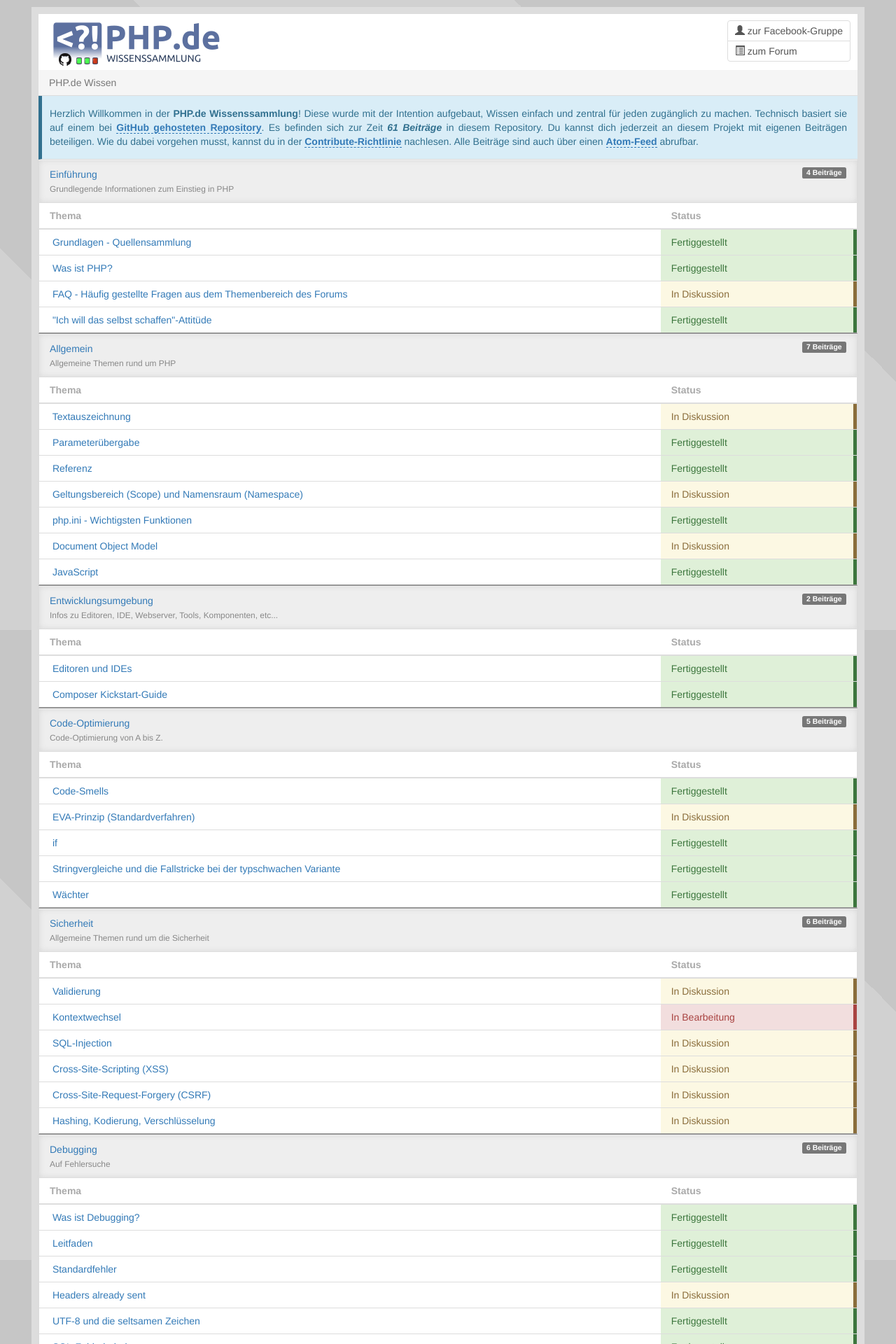
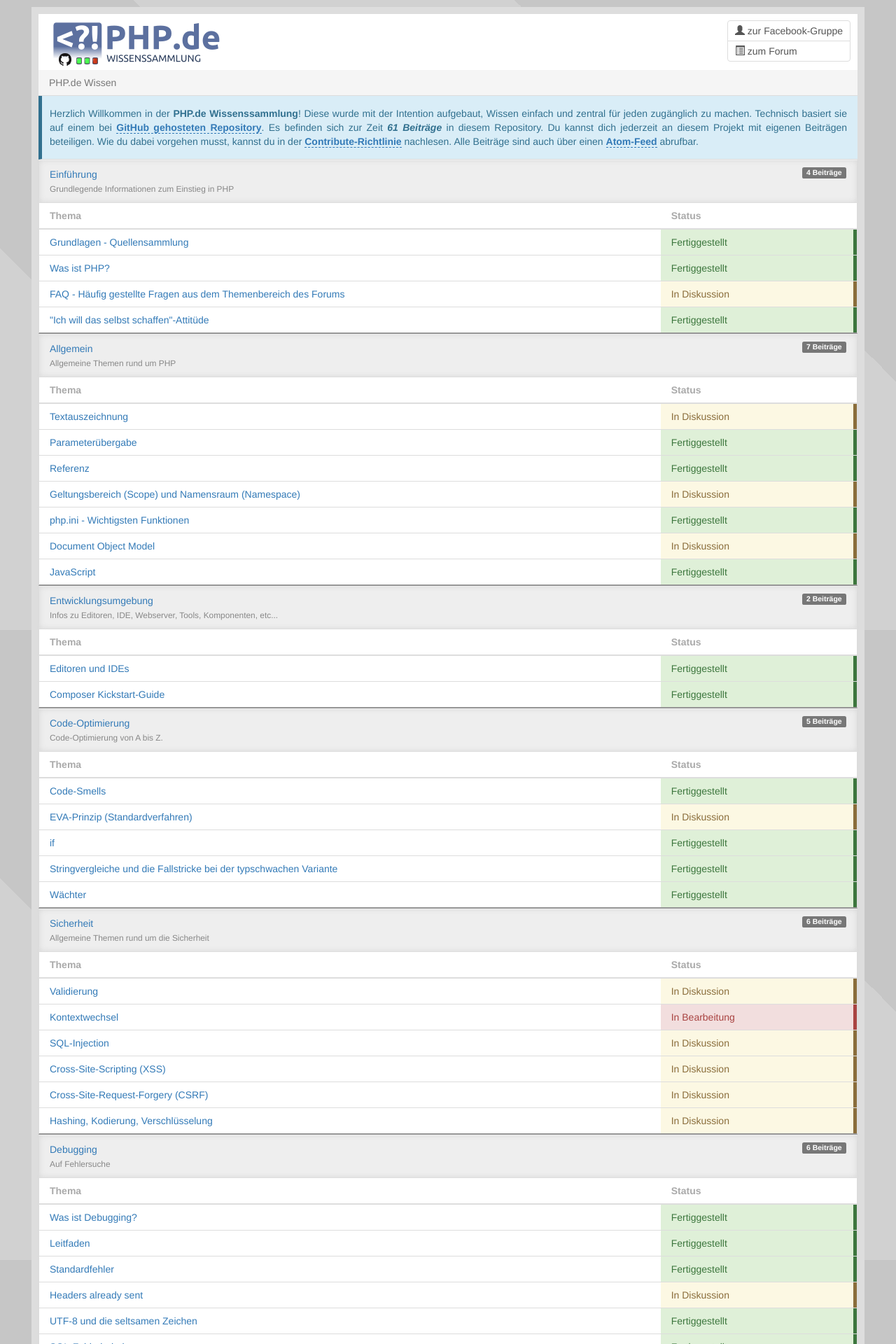
Before and after one commit to php-de/php-de.github.io, a Jekyll site: the page built from index.md, in a window 1280 px wide. Shown: the top 1920 px of the page at 70% size. Built offline with Jekyll 4.4.1, drawn with Linux system fonts in a browser that asks for light colours; nearby versions of some CDN libraries.

Commit message:
Allgemein: Update zu Bootstrap 3.3.7. Fix Links auf Startseite.

```diff
--- a/_layouts/default.html
+++ b/_layouts/default.html
@@ -5,7 +5,7 @@
         <meta name="viewport" content="width=device-width, initial-scale=1.0">
         <title>{% if page.title != 'index' %}{{ page.title }} &middot; {% endif %}PHP.de Wissenssammlung</title>
 
-        <link rel="stylesheet" href="http://netdna.bootstrapcdn.com/bootstrap/3.0.0/css/bootstrap.min.css">
+        <link rel="stylesheet" href="http://netdna.bootstrapcdn.com/bootstrap/3.3.7/css/bootstrap.min.css">
         <link rel="shortcut icon" href="{{ page.root }}/favicon.ico">
         <link rel="alternate" href="{{ page.root }}/feed/atom.xml" type="application/atom+xml" title="Atom Feed">
 
--- a/_layouts/front.html
+++ b/_layouts/front.html
@@ -21,7 +21,7 @@
         </thead>
         <tbody>{% for sortrange in (0..26) %}{% for current in site.pages %}{% if current.orderId %}{% assign orderId = current.orderId %}{% else %}{% assign orderId = site.orderId %}{% endif %}{% if sitegroup.name == current.group and orderId == sortrange %}
             <tr>
-                <td class="topic"><a href="{{ page.root }}{{ current.url }}"><span class="glyphicon bookmark"></span> {{ current.title }}</a></td>
+                <td class="topic"><a href="{{ page.root }}{{ current.url }}">{{ current.title }}</a></td>
                 <td class="state left-alerted">{% case current.entry-type %}{% when 'in-progress' %}<div class="alert alert-danger">In Bearbeitung</div>{% when 'in-discussion' %}<div class="alert alert-warning">In Diskussion</div>{% when 'deprecated' %}<div class="alert-info">Veraltet</div>{% else %}<div class="alert alert-success">Fertiggestellt</div>{% endcase %}</td>
             </tr>{% endif %}{% endfor %}{% endfor %}
         </tbody>
```
